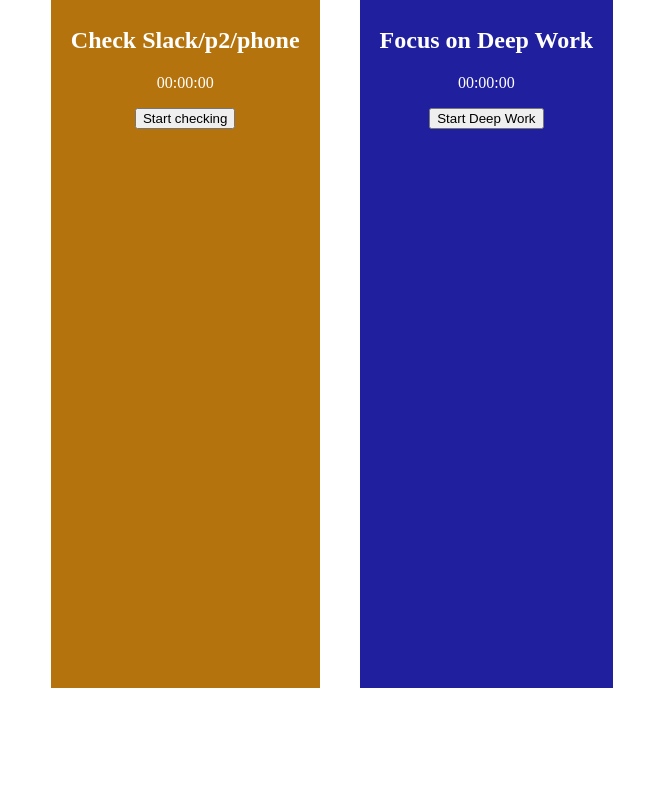
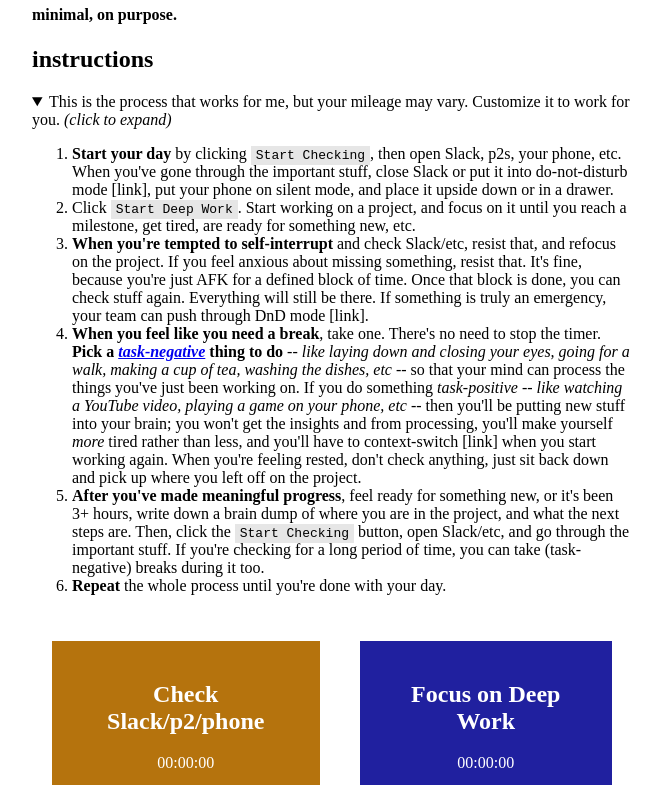
Before and after one commit to iandunn/deep-work-timer, a plain HTML site: page index.html in a window 1280 px wide. Shown: the part 84-869 px from the top of the page, without its empty margins (308-969 px from the left). Before the commit the page ends 800 px from the top, so only its background shows below. Drawn offline with Linux system fonts and the light colour scheme.

Commit message:
Add instructions, tweak markup

```diff
--- a/index.html
+++ b/index.html
@@ -3,7 +3,19 @@
 <!--
 todo:
 - proper html doctype, head tags, etc. just copy wp theme
-- convert to react project? that's overkill? yeah. using native es6 is fine though
+- change the bg color according to which state is active, so you can know just by glancing at it
+- add tooltips instead of or in-addition-to some important & unfamiliar concepts links
+	task-negative
+		https://open.spotify.com/episode/3Xvn7ebdH6evLNmS6FskeP - 28:51 . if link to note that it's kinda skeezy
+		https://www.nytimes.com/2014/08/10/opinion/sunday/hit-the-reset-button-in-your-brain.html
+		similar to manoush's "bored and brilliant"
+	context switching
+- should mention flow somewhere as synonymous with deep work
+
+low priority:
+- maybe put instructions in sidebar rather than on top. grid layout
+- at a later iteration, use css animatino when switching. don't get distracted wth that for v1 though, just get the core part working
+- choose more appealing colors. maybe just copy from wp's color scheme.
 -->
 
 <head>
@@ -13,6 +25,11 @@
 
 	<style>
 		body {
+			max-width: 600px;
+			margin: 2em auto;
+		}
+
+		#timers-container {
 			display: flex;
 			justify-content: center;
 		}
@@ -48,10 +65,58 @@
 		#break-container {
 			background-color: #055605;
 		}
+
+		code {
+			background-color: #e6e6e6;
+			padding: 2px 5px;
+			/* todo round corners, or just copy gutenberg editor styles */
+		}
 	</style>
 </head>
 
 <body>
+	<h1>Deep Work Timer</h1>
+	<h4>minimal, on purpose.</h4>
+	<!-- todo is that right semantically? want it to be a subtitle. also want it small text, but could do w/ css -->
+
+	<h2>instructions</h2>
+
+	 <!-- todo tmp open to work on editing,
+	  maybe also leave open for a week or so in order to help keep this a habit
+	  maybe make a feature for that like, open by default, but then can click a "its a habit now" button to set a cookie, and then it'd be closed by default
+	  -->
+	<details id="instructions" open>
+		<summary>
+			This is the process that works for me, but your mileage may vary. Customize it to work for you.
+			<em>(click to expand)</em>
+				<!-- if you have to explain it, that's a smell -->
+		</summary>
+
+		<ol>
+			<li>
+				<strong>Start your day</strong> by clicking <code>Start Checking</code>, then open Slack, p2s, your phone, etc. When you've gone through the important stuff, close Slack or put it into do-not-disturb mode [link], put your phone on silent mode, and place it upside down or in a drawer.
+			</li>
+
+			<li>
+				Click <code>Start Deep Work</code>. Start working on a project, and focus on it until you reach a milestone, get tired, are ready for something new, etc.
+			</li>
+
+			<li><strong>When you're tempted to self-interrupt</strong> and check Slack/etc, resist that, and refocus on the project. If you feel anxious about missing something, resist that. It's fine, because you're just AFK for a defined block of time. Once that block is done, you can check stuff again. Everything will still be there. If something is truly an emergency, your team can push through DnD mode [link].
+			</li>
+
+			<li><strong>When you feel like you need a break</strong>, take one. There's no need to stop the timer. <strong>Pick a <em><a href="https://www.washingtonpost.com/news/inspired-life/wp/2015/03/10/your-sweet-spot-how-to-become-more-productive-while-actually-working-less/">task-negative</a></em> thing to do</strong> <em>-- like laying down and closing your eyes, going for a walk, making a cup of tea, washing the dishes, etc --</em> so that your mind can process the things you've just been working on. If you do something <em>task-positive</em> <em>-- like watching a YouTube video, playing a game on your phone, etc --</em> then you'll be putting new stuff into your brain; you won't get the insights and from processing, you'll make yourself <em>more</em> tired rather than less, and you'll have to context-switch [link] when you start working again. When you're feeling rested, don't check anything, just sit back down and pick up where you left off on the project.
+
+			</li>
+
+			<li>
+				<strong>After you've made meaningful progress</strong>, feel ready for something new, or it's been 3+ hours, write down a brain dump of where you are in the project, and what the next steps are. Then, click the <code>Start Checking</code> button, open Slack/etc, and go through the important stuff. If you're checking for a long period of time, you can take (task-negative) breaks during it too.
+			</li>
+
+			<li><strong>Repeat</strong> the whole process until you're done with your day.</li>
+		</ol>
+	</details>
+
+	<div id="timers-container">
 		<div id="shallow-work-container" class="container">
 			<h2>Check Slack/p2/phone</h2>
 
@@ -75,6 +140,7 @@
 				Start Deep Work
 			</button>
 		</div>
+	</div>
 
 	<!--
 	do you really want this? probably better to just take breaks throughout deep work w/out the hassle of tracking them
--- a/timer.js
+++ b/timer.js
@@ -12,14 +12,16 @@
 	stopwatchID : null,
 	activeTimer : null,
 
+	// register event handlers, etc
 	init: () => {
-		const buttons = document.querySelectorAll( 'button.start-timer' );
+		const startButtons  = document.querySelectorAll( 'button.start-timer' );
 
-		buttons.forEach( element => {
-			element.addEventListener( 'click', app.toggleTimers );
+		startButtons.forEach( button => {
+			button.addEventListener( 'click', app.toggleTimers );
 		} );
 	},
 
+	// start one timer, stop the other
 	toggleTimers: ( event ) => {
 		const timers = document.querySelectorAll( '.timer-value' );
 
@@ -40,9 +42,10 @@
 		}
 	},
 
+	// print the elapsed time. callback for `setInterval()`
 	updateTimer: () => {
 		const elapsedSeconds = Date.now() - app.startTime;
 
 		app.activeTimer.innerHTML = new Date( elapsedSeconds ).toISOString().substr( 11, 8 );
-	}
+	},
 }
```
Also changed, not shown: 1 other file. Lines whose indentation alone changed are shown as unchanged.
